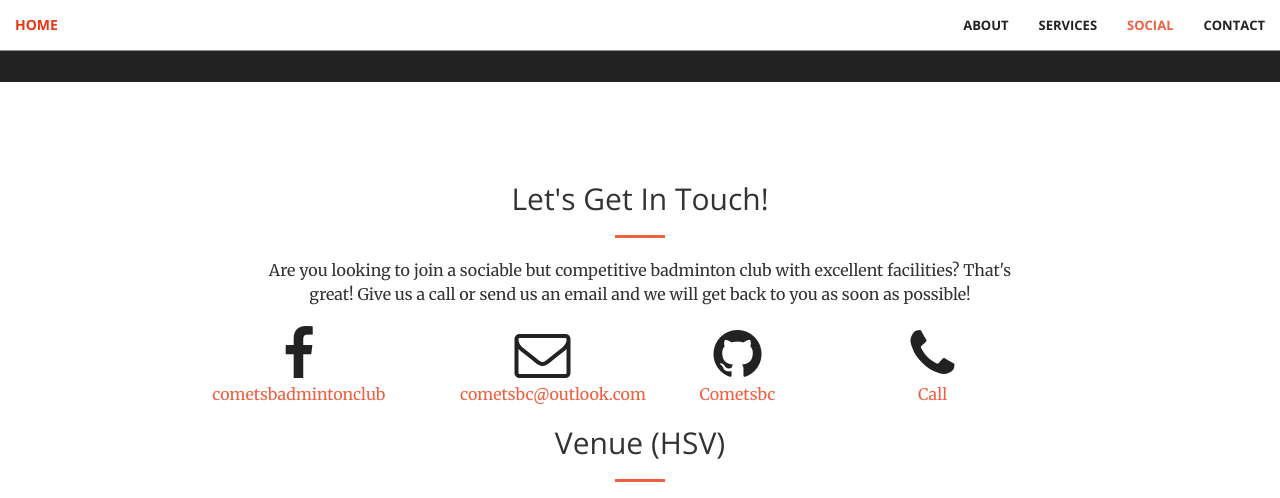
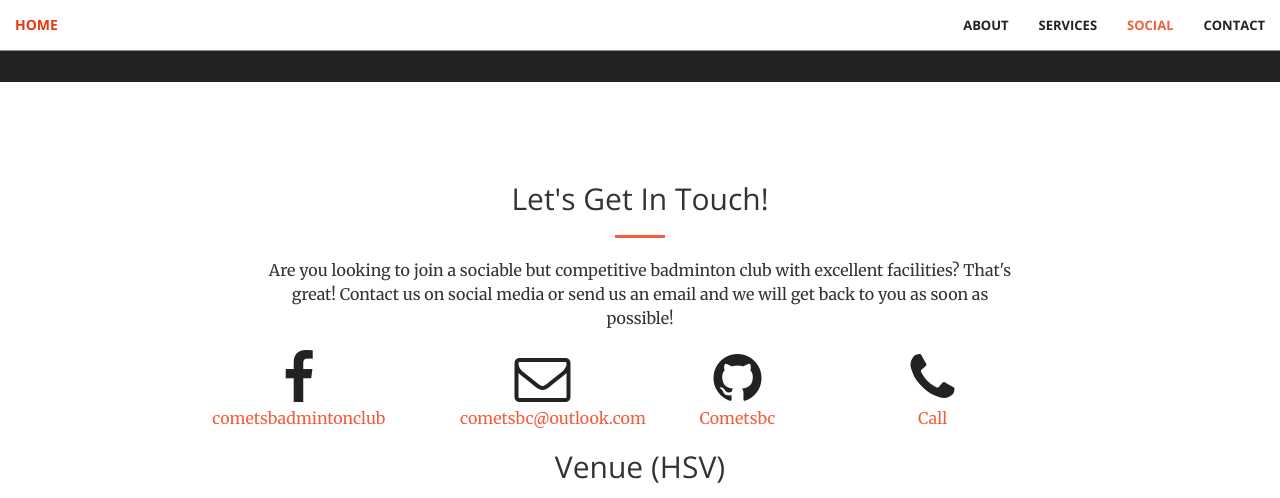
Before and after one commit to Cometsbc/cometsbc.github.io, a Jekyll site: the page built from index.html, in a window 1280 px wide and 900 px high, scrolled down 2277 px, cut to the strip 0-498 px from the top of the window. Built offline with Jekyll 4.4.1, drawn with Linux system fonts in a browser that asks for light colours.

Commit message:
Update contact.html
content

```diff
--- a/_includes/contact.html
+++ b/_includes/contact.html
@@ -4,7 +4,7 @@
             <div class="col-lg-8 col-lg-offset-2 text-center">
                 <h2 class="section-heading">Let's Get In Touch!</h2>
                 <hr class="primary">
-                <p>Are you looking to join a sociable but competitive badminton club with excellent facilities? That's great! Give us a call or send us an email and we will get back to you as soon as possible!</p>
+                <p>Are you looking to join a sociable but competitive badminton club with excellent facilities? That's great! Contact us on social media or send us an email and we will get back to you as soon as possible!</p>
             </div>
         <div class="col-lg-3 col-lg-offset-1 text-center">
             <a href="https://facebook.com/{{ site.fb_username }}">
```
